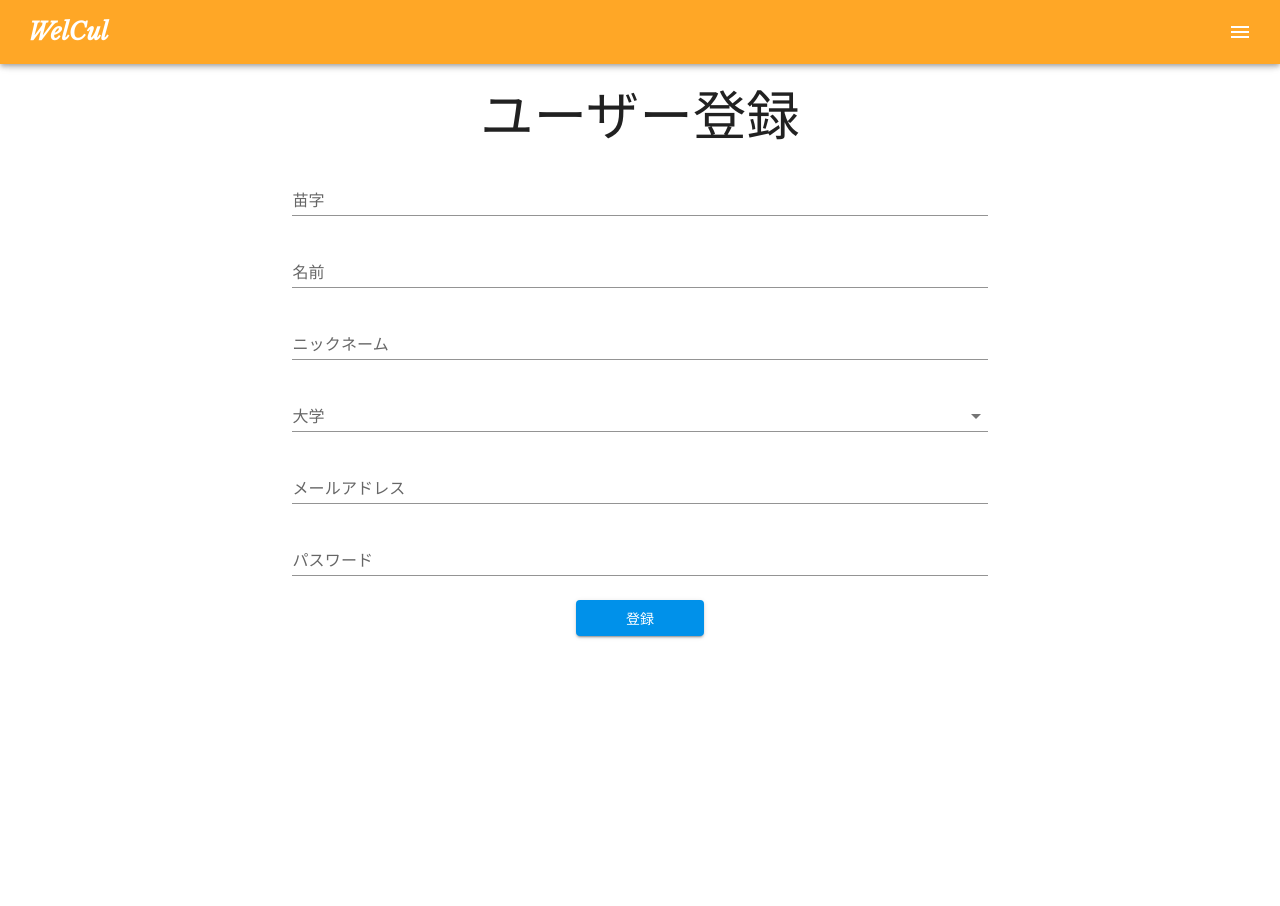
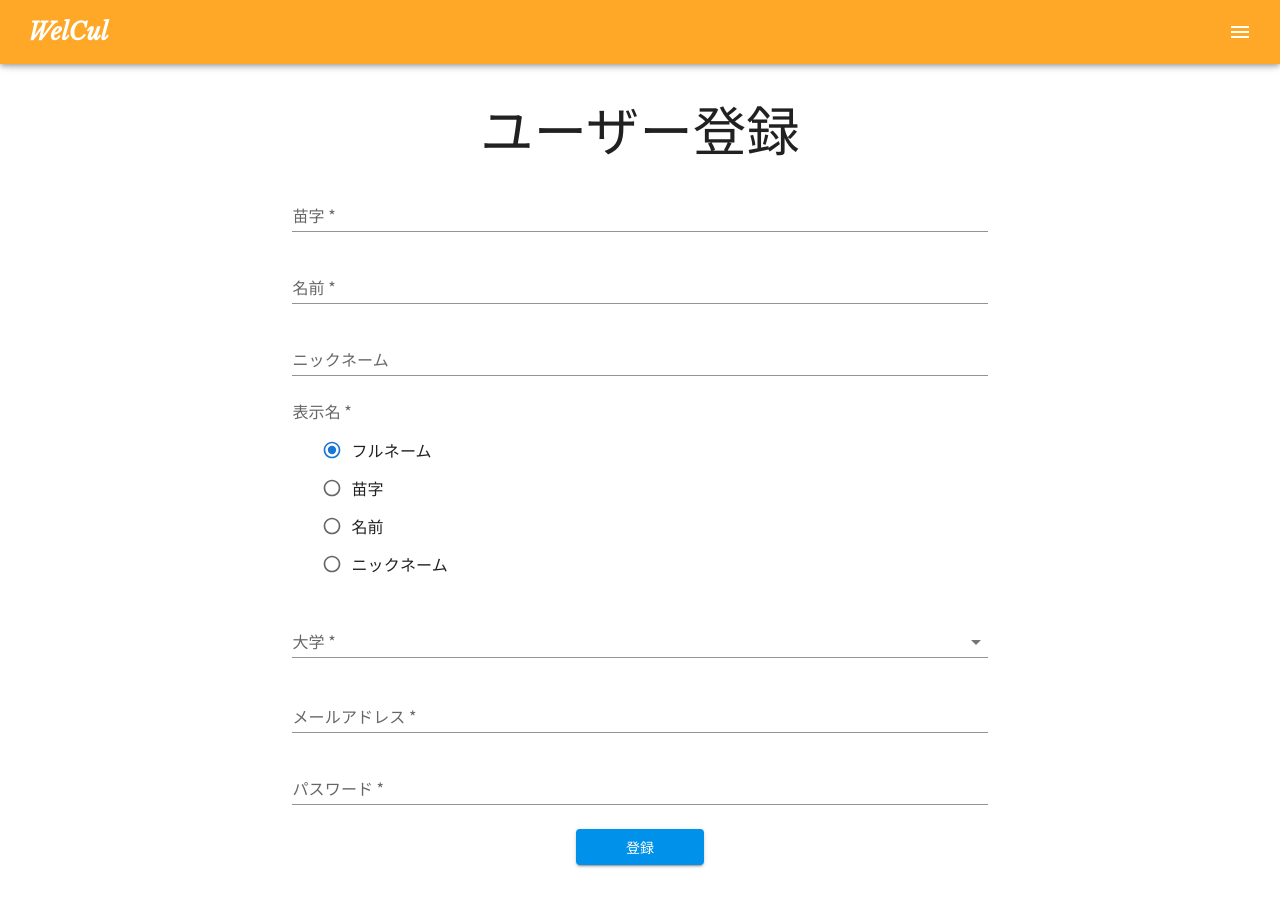
Before and after one commit to hotter6163/welcul, a Next.js app: page /signup in a window 1280 px wide. Shown: the top 906 px of the page. Before the commit the page ends 800 px from the top, so only its background shows below. Built offline with nearby package versions, Linux system fonts and the light colour scheme; no server answers; the database is empty.

Commit message:
signupのバリデーションを完了

```diff
--- a/src/components/layouts/wrapInLayout.tsx
+++ b/src/components/layouts/wrapInLayout.tsx
@@ -17,7 +17,7 @@ export const wrapInLayout = (
       pageWithLayout = (
         <>
           <Header />
-          <Container maxWidth="desktop" component="main" className="mt-20 px-4">
+          <Container maxWidth="desktop" component="main" className="mt-24 px-4">
             {WrappedPage}
           </Container>
         </>
--- a/src/pages/signup.tsx
+++ b/src/pages/signup.tsx
@@ -10,9 +10,14 @@ import {
 import {
   Button,
   FormControl,
+  FormControlLabel,
+  FormHelperText,
+  FormLabel,
   Grid,
   InputLabel,
   MenuItem,
+  Radio,
+  RadioGroup,
   Select,
   Stack,
   TextField,
@@ -34,6 +39,7 @@ type FormData = {
   firstName: string
   lastName: string
   nickName: string
+  displayNameFormat: 'firstname' | 'lastname' | 'fullname' | 'nickname'
   universityId: string
   facultyId: string
   departmentId: string
@@ -54,18 +60,21 @@ type DepartmentType = {
   name: string
 }
 
-// 同じような処理を複数記述しているから、めっちゃ冗長な記述になっている
+// 同じような処理を複数記述しているから、めっちゃ冗長になっている
 // リファクタリング等行う必要があると思う
 const Page: NextPage = () => {
   const router = useRouter()
   const { control, handleSubmit, setValue } = useForm<FormData>()
   const watchUniversityId = useWatch({ control, name: 'universityId' })
   const watchFacultyId = useWatch({ control, name: 'facultyId' })
+  const watchDisplayNameFotmat = useWatch({ control, name: 'displayNameFormat' })
+  const watchFirstName = useWatch({ control, name: 'firstName' })
+  const watchLastName = useWatch({ control, name: 'lastName' })
+  const watchNickName = useWatch({ control, name: 'nickName' })
 
   const { data: universityData } = useSWR('universities', async (key) => {
     return getDocs(collection(db, key))
   })
-  // ここ以下の処理はuseEffectで行った方が良いかも？
   const universities: { [key: string]: UniversityType } = {}
   const selectUniversityItems: JSX.Element[] = []
   universityData?.docs.forEach((doc) => {
@@ -81,7 +90,6 @@ const Page: NextPage = () => {
     const keys = pass.split('/')
     return getDocs(collection(db, 'universities', keys[1], 'faculties'))
   })
-  // ここ以下の処理はuseEffectで行った方が良いかも？
   const faculties: { [key: string]: FacultyType } = {}
   const selectFacultyItems: JSX.Element[] = []
   facultyData?.docs.forEach((doc) => {
@@ -93,11 +101,10 @@ const Page: NextPage = () => {
     selectFacultyItems.push(<MenuItem key={doc.id} value={doc.id}>{data.name}</MenuItem>)
   })
 
-  const { data: departmentData,  } = useSWR(`/${watchUniversityId}/${watchFacultyId}`, async (pass) => {
+  const { data: departmentData } = useSWR(`/${watchUniversityId}/${watchFacultyId}`, async (pass) => {
     const keys = pass.split('/')
     return getDocs(collection(db, 'universities', keys[1], 'faculties', keys[2], 'departments'))
   })
-  // ここ以下の処理はuseEffectで行った方が良いかも？
   const departments: { [key: string]: DepartmentType } = {}
   const selectDepartmentItems: JSX.Element[] = []
   departmentData?.docs.forEach((doc) => {
@@ -113,6 +120,7 @@ const Page: NextPage = () => {
     firstName,
     lastName,
     nickName,
+    displayNameFormat,
     universityId,
     facultyId,
     departmentId,
@@ -126,6 +134,7 @@ const Page: NextPage = () => {
           firstName,
           lastName,
           nickName,
+          displayNameFormat,
           university: universities[universityId].name,
           faculty: faculties[facultyId].name,
           department: departments[departmentId].name,
@@ -142,7 +151,7 @@ const Page: NextPage = () => {
   return wrapInLayout('user',
     <Grid container>
       <Grid item className="self-center w-screen">
-        <Stack spacing={3}>
+        <Stack spacing={3} sx={{ mb: '30vh'}}>
           <div className="form-row">
             <Typography variant="h2" component="h1">
               ユーザー登録
@@ -155,12 +164,18 @@ const Page: NextPage = () => {
                   name="lastName"
                   control={control}
                   defaultValue={""}
-                  render={({ field }) => (
+                  rules={{
+                    required: { value: true, message: '苗字を入力したください' },
+                  }}
+                  render={({ field, fieldState: { error } }) => (
                     <TextField
+                      required
                       id="lastName"
                       label="苗字"
                       type="text"
                       variant="standard"
+                      error={!!error}
+                      helperText={error?.message}
                       {...field}
                     />
                   )}
@@ -169,12 +184,18 @@ const Page: NextPage = () => {
                   name="firstName"
                   control={control}
                   defaultValue={""}
-                  render={({ field }) => (
+                  rules={{
+                    required: { value: true, message: '名前を入力したください。' },
+                  }}
+                  render={({ field, fieldState: { error } }) => (
                     <TextField
+                      required
                       id="firstName"
                       label="名前"
                       type="text"
                       variant="standard"
+                      error={!!error}
+                      helperText={error?.message}
                       {...field}
                     />
                   )}
@@ -183,22 +204,94 @@ const Page: NextPage = () => {
                   name="nickName"
                   control={control}
                   defaultValue={""}
-                  render={({ field }) => (
+                  rules={{
+                    required: { value: watchDisplayNameFotmat === "nickname", message: "表示名がニックネームの場合、入力が必要です。"},
+                    maxLength: { value: 20, message: 'ニックネームは20文字以下です。'},
+                  }}
+                  render={({ field, fieldState: { error } }) => (
                     <TextField
+                      required={watchDisplayNameFotmat === "nickname"}
                       id="nickName"
                       label="ニックネーム"
                       type="text"
                       variant="standard"
+                      error={!!error}
+                      helperText={error?.message}
                       {...field}
                     />
+                  )}
+                />
+                <Controller
+                  name="displayNameFormat"
+                  control={control}
+                  defaultValue="fullname"
+                  rules={{
+                    required: { value: true, message: '表示名を選択してください。' },
+                  }}
+                  render={({ field, fieldState: { error } }) => (
+                    <FormControl
+                      required
+                      error={!!error}
+                    >
+                      <FormLabel id="display-name-format">表示名</FormLabel>
+                      <div className="text-center mt-2">
+                        {(() => {
+                          switch (watchDisplayNameFotmat) {
+                            case 'fullname':
+                              return (
+                                <Typography variant="text">
+                                  {`${watchLastName ? watchLastName : '(苗字)'} ${watchFirstName ? watchFirstName : '(名前)'}`}
+                                </Typography>
+                              )
+                            case 'firstname':
+                              return (
+                                <Typography variant="text">
+                                  {`${watchFirstName ? watchFirstName : '(名前)'}`}
+                                </Typography>
+                              )
+                            case 'lastname':
+                              return (
+                                <Typography variant="text">
+                                  {`${watchLastName ? watchLastName : '(苗字)'}`}
+                                </Typography>
+                              )
+                            case 'nickname':
+                              return (
+                                <Typography variant="text">
+                                  {`${watchNickName ? watchNickName : '(ニックネーム)'}`}
+                                </Typography>
+                              )
+                          }
+                        })()}
+                      </div>
+                      <RadioGroup
+                        id="display-name-format"
+                        aria-labelledby="display-name-format"
+                        {...field}
+                        className="pl-8"
+                      >
+                        <FormControlLabel value="fullname" control={<Radio size="small" />} label="フルネーム" />
+                        <FormControlLabel value="lastname" control={<Radio size="small" />} label="苗字" />
+                        <FormControlLabel value="firstname" control={<Radio size="small" />} label="名前" />
+                        <FormControlLabel value="nickname" control={<Radio size="small" />} label="ニックネーム" />
+                      </RadioGroup>
+                      <FormHelperText error={!!error}>{error?.message}</FormHelperText>
+                    </FormControl>
                   )}
                 />
                 <Controller
                   name="universityId"
                   control={control}
                   defaultValue={""}
-                  render={({ field }) => (
-                    <FormControl variant="standard">
+                  rules={{
+                    required: { value: true, message: "大学を選択したください。"}
+                  }}
+                  render={({ field, fieldState: { error } }) => (
+                    <FormControl
+                      required
+                      variant="standard"
+                      error={!!error}
+                    >
                       <InputLabel id="university">大学</InputLabel>
                       <Select
                         labelId="university"
@@ -215,6 +308,7 @@ const Page: NextPage = () => {
                       >
                         {selectUniversityItems}
                       </Select>
+                      <FormHelperText error={!!error}>{error?.message}</FormHelperText>
                     </FormControl>
                   )}
                 />
@@ -223,8 +317,15 @@ const Page: NextPage = () => {
                     name="facultyId"
                     control={control}
                     defaultValue={""}
-                    render={({ field }) => (
-                      <FormControl variant="standard">
+                    rules={{
+                      required: { value: true, message: "学部を選択したください。"}
+                    }}
+                    render={({ field, fieldState: { error } }) => (
+                      <FormControl
+                        required
+                        variant="standard"
+                        error={!!error}
+                      >
                         <InputLabel id="faculty">学部</InputLabel>
                         <Select
                           labelId="faculty"
@@ -240,6 +341,7 @@ const Page: NextPage = () => {
                         >
                           {selectFacultyItems}
                         </Select>
+                        <FormHelperText error={!!error}>{error?.message}</FormHelperText>
                       </FormControl>
                     )}
                   />
@@ -249,8 +351,15 @@ const Page: NextPage = () => {
                     name="departmentId"
                     control={control}
                     defaultValue={""}
-                    render={({ field }) => (
-                      <FormControl variant="standard">
+                    rules={{
+                      required: { value: faculties[watchFacultyId].requireDepartment, message: "学科を選択したください。"}
+                    }}
+                    render={({ field, fieldState: { error } }) => (
+                      <FormControl
+                        required={faculties[watchFacultyId].requireDepartment}
+                        variant="standard"
+                        error={!!error}
+                      >
                         <InputLabel id="department">学科</InputLabel>
                         <Select
                           labelId="department"
@@ -259,6 +368,7 @@ const Page: NextPage = () => {
                         >
                           {selectDepartmentItems}
                         </Select>
+                        <FormHelperText error={!!error}>{error?.message}</FormHelperText>
                       </FormControl>
                     )}
                   />
@@ -267,13 +377,19 @@ const Page: NextPage = () => {
                   name="email"
                   control={control}
                   defaultValue={""}
-                  render={({ field }) => (
+                  rules={{
+                    required: { value: true, message: "メールアドレスを選択したください。"}
+                  }}
+                  render={({ field, fieldState: { error } }) => (
                     <TextField
+                      required
                       id="email"
                       label="メールアドレス"
                       type="email"
                       variant="standard"
                       autoComplete="email"
+                      error={!!error}
+                      helperText={error?.message}
                       {...field}
                     />
                   )}
@@ -282,13 +398,20 @@ const Page: NextPage = () => {
                   name="password"
                   control={control}
                   defaultValue={""}
-                  render={({ field }) => (
+                  rules={{
+                    required: { value: true, message: "パスワードをを選択したください。"},
+                    minLength: { value: 6, message: "パスワードは6文字以上です。"}
+                  }}
+                  render={({ field, fieldState: { error } }) => (
                     <TextField
+                      required
                       id="password"
                       label="パスワード"
                       type="password"
                       variant="standard"
                       autoComplete="current-password"
+                      error={!!error}
+                      helperText={error?.message}
                       {...field}
                     />
                   )}
```
